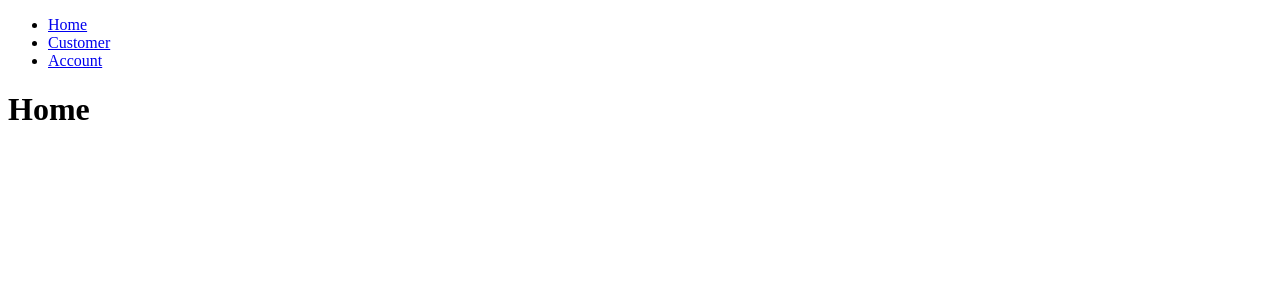
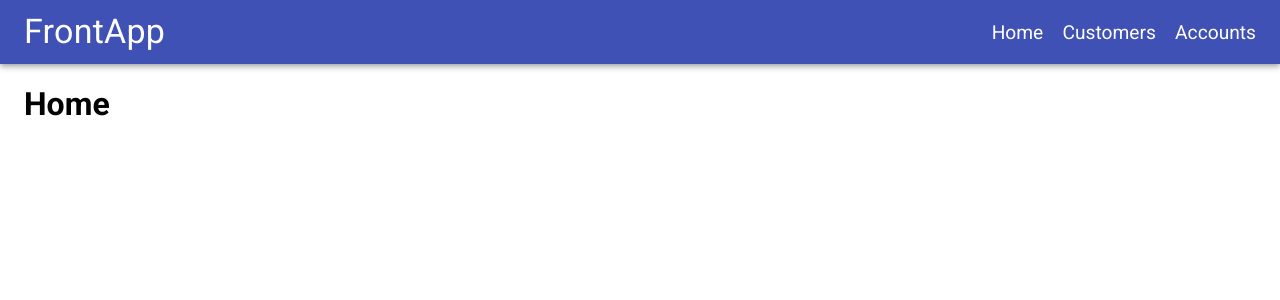
Before and after one commit to MigueMartelo/frontapp, a React (Create React App) app: page / in a window 1280 px wide. Shown: the top 300 px of the page. Built offline with nearby package versions, Linux system fonts and the light colour scheme.

Commit message:
Doing a Navbar component

```diff
--- /dev/null
+++ b/src/App.css
@@ -0,0 +1,10 @@
+body {
+	margin: 0;
+	padding: 0;
+	box-sizing: border-box;
+	font-family: 'Roboto', 'Courier New', Courier, monospace;
+}
+
+a {
+	text-decoration: none;
+}
--- a/src/App.js
+++ b/src/App.js
@@ -1,39 +1,30 @@
 import React from 'react';
-import { BrowserRouter as Router, Switch, Route, Link } from 'react-router-dom';
+import { BrowserRouter as Router, Switch, Route } from 'react-router-dom';
+import { Container } from '@material-ui/core';
 import Customer from './pages/Customer';
 import Account from './pages/Account';
 import Home from './pages/Home';
+import Navbar from './components/Navbar';
+
+import './App.css';
 
 function App() {
 	return (
 		<Router>
-      <div>
-        <nav>
-          <ul>
-            <li>
-              <Link to="/">Home</Link>
-            </li>
-            <li>
-              <Link to="/customer">Customer</Link>
-            </li>
-            <li>
-              <Link to="/account">Account</Link>
-            </li>
-          </ul>
-        </nav>
-
+			<Navbar />
+			<Container>
 				<Switch>
-          <Route path="/customer">
+					<Route path='/customers'>
 						<Customer />
 					</Route>
-          <Route path="/account">
+					<Route path='/accounts'>
 						<Account />
 					</Route>
-          <Route path="/">
+					<Route path='/'>
 						<Home />
 					</Route>
 				</Switch>
-      </div>
+			</Container>
 		</Router>
 	);
 }
--- /dev/null
+++ b/src/components/Navbar/Navbar.css
@@ -0,0 +1,19 @@
+.nav {
+	display: flex;
+	align-items: center;
+	justify-content: space-between;
+}
+.nav a {
+	color: white;
+}
+
+.nav ul {
+	display: flex;
+	flex-direction: row;
+	list-style: none;
+	font-size: 1.2em;
+}
+
+.nav ul li {
+	margin-left: 1em;
+}
--- /dev/null
+++ b/src/components/Navbar/index.js
@@ -0,0 +1,30 @@
+import React from 'react';
+import { AppBar, Toolbar, Typography } from '@material-ui/core';
+import { Link } from 'react-router-dom';
+
+import './Navbar.css';
+
+const Navbar = () => {
+	return (
+		<AppBar position='static'>
+			<Toolbar className='nav'>
+				<Link to='/'>
+					<Typography variant='h4'>FrontApp</Typography>
+				</Link>
+				<ul>
+					<li>
+						<Link to='/'>Home</Link>
+					</li>
+					<li>
+						<Link to='/customers'>Customers</Link>
+					</li>
+					<li>
+						<Link to='/accounts'>Accounts</Link>
+					</li>
+				</ul>
+			</Toolbar>
+		</AppBar>
+	);
+};
+
+export default Navbar;
--- a/src/pages/Home.js
+++ b/src/pages/Home.js
@@ -1,9 +1,9 @@
 import React from 'react';
 
 export default function Home() {
-  return (
-    <div>
-      <h1>Home</h1>
-    </div>
-  );
-};
+	return (
+		<React.Fragment>
+			<h1>Home</h1>
+		</React.Fragment>
+	);
+}
```
Also changed, not shown: 1 other file (tests, documents, lock files or other folders). Lines whose indentation alone changed are shown as unchanged.
